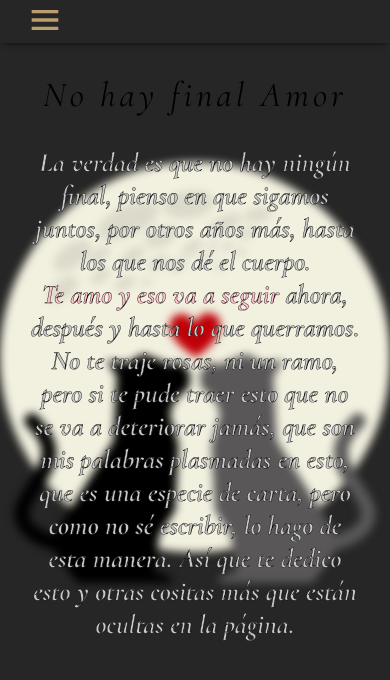
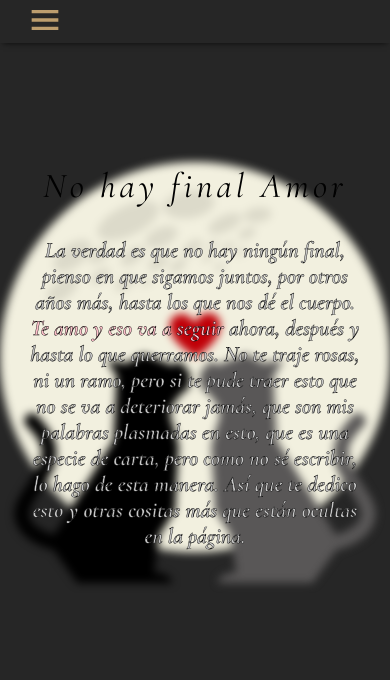
Before and after one commit to TonySoprano3/aniversario, a React (Vite) app: page /final in a window 390 px wide. Shown: the top 680 px of the page. Built offline with nearby package versions, Linux system fonts and the light colour scheme.

Commit message:
finalCommit

```diff
--- a/src/styles/Continue.scss
+++ b/src/styles/Continue.scss
@@ -23,6 +23,7 @@
     .section {
     height: 100vh;
     flex-direction: column;
+    justify-content: flex-end;
     p {
         margin-left: 8rem;
     }
--- a/src/styles/End.scss
+++ b/src/styles/End.scss
@@ -16,7 +16,7 @@
     }
     p {
         -webkit-text-stroke: 0.4px black;
-        font-size: clamp(2.7rem, 2.5vw, 3rem);
+        font-size: clamp(2.2rem, 2.5vw, 3rem);
         margin: 8rem;
         font-style: italic;
         font-weight: bold;
```
